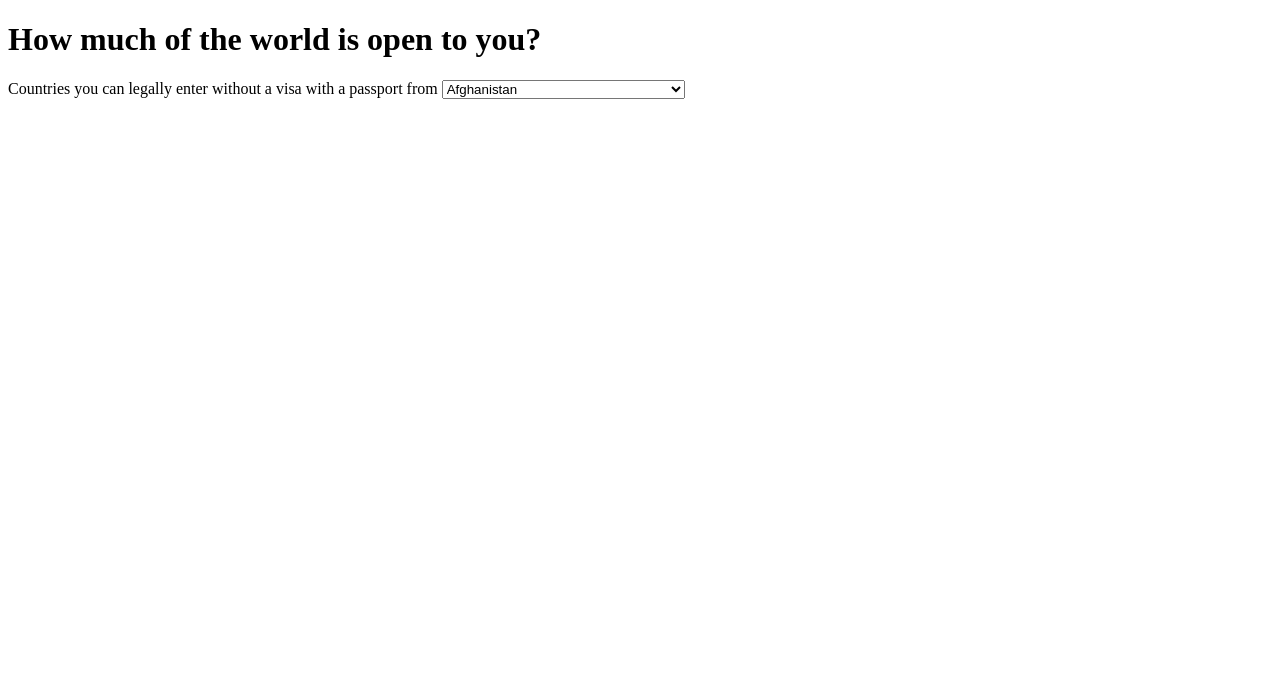
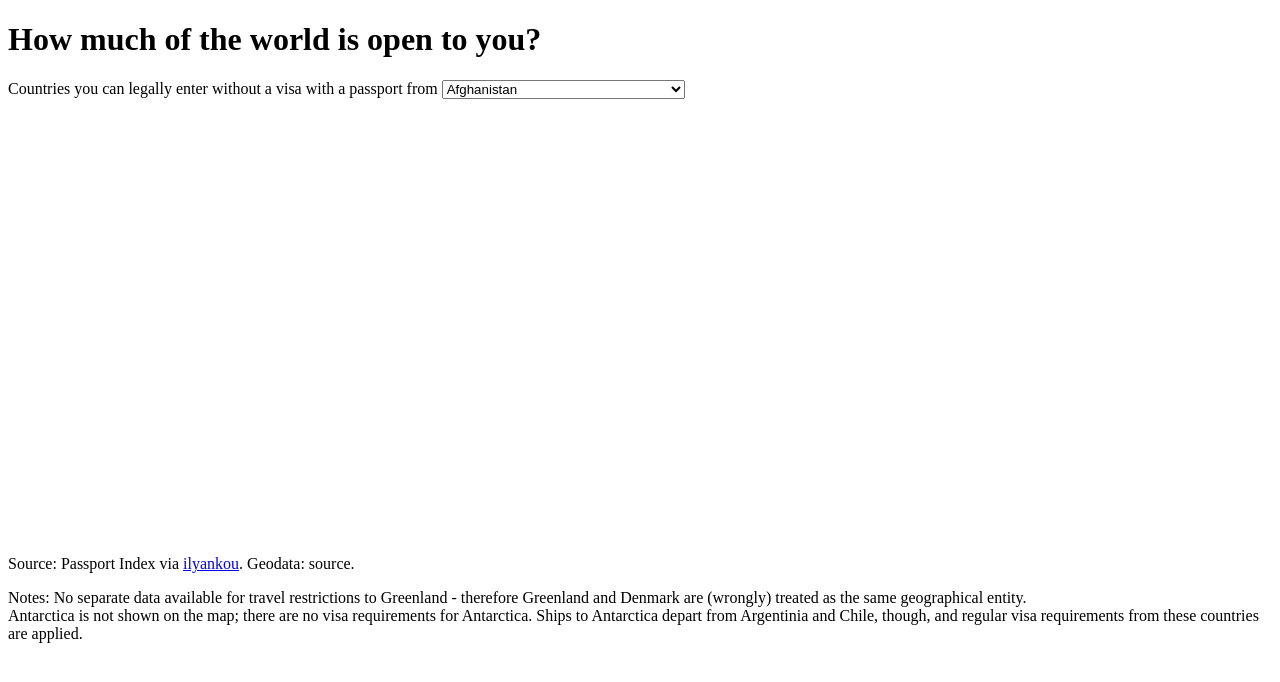
Before and after one commit to idaflik/freedom-of-movement, a plain HTML site: page index.html in a window 1280 px wide. Drawn offline with nearby package versions, Linux system fonts and the light colour scheme.

Commit message:
added footnotes

```diff
--- a/index.html
+++ b/index.html
@@ -44,15 +44,17 @@
 
     <h1>How much of the world is open to you?</h1>
     <p>Countries you can legally enter without a visa with a passport from <select id="dropdown"></select></p>
-    <!-- dropdown -->
 
-
-    <!-- neighborhood and its value -->
     <div id = "tooltip">
     </div>
 
     <!-- map -->
     <div id="block"></div>
+
+    <p>Source: Passport Index via <a href="https://github.com/ilyankou/passport-index-dataset" target="_blank">ilyankou</a>. Geodata: <a href"" target="_blank">source</a>. </p>
+
+    <p>Notes: No separate data available for travel restrictions to Greenland - therefore Greenland and Denmark are (wrongly) treated as the same geographical entity. <br>
+    Antarctica is not shown on the map; there are no visa requirements for Antarctica. Ships to Antarctica depart from Argentinia and Chile, though, and regular visa requirements from these countries are applied.</p>
 
     <script>
 
```
